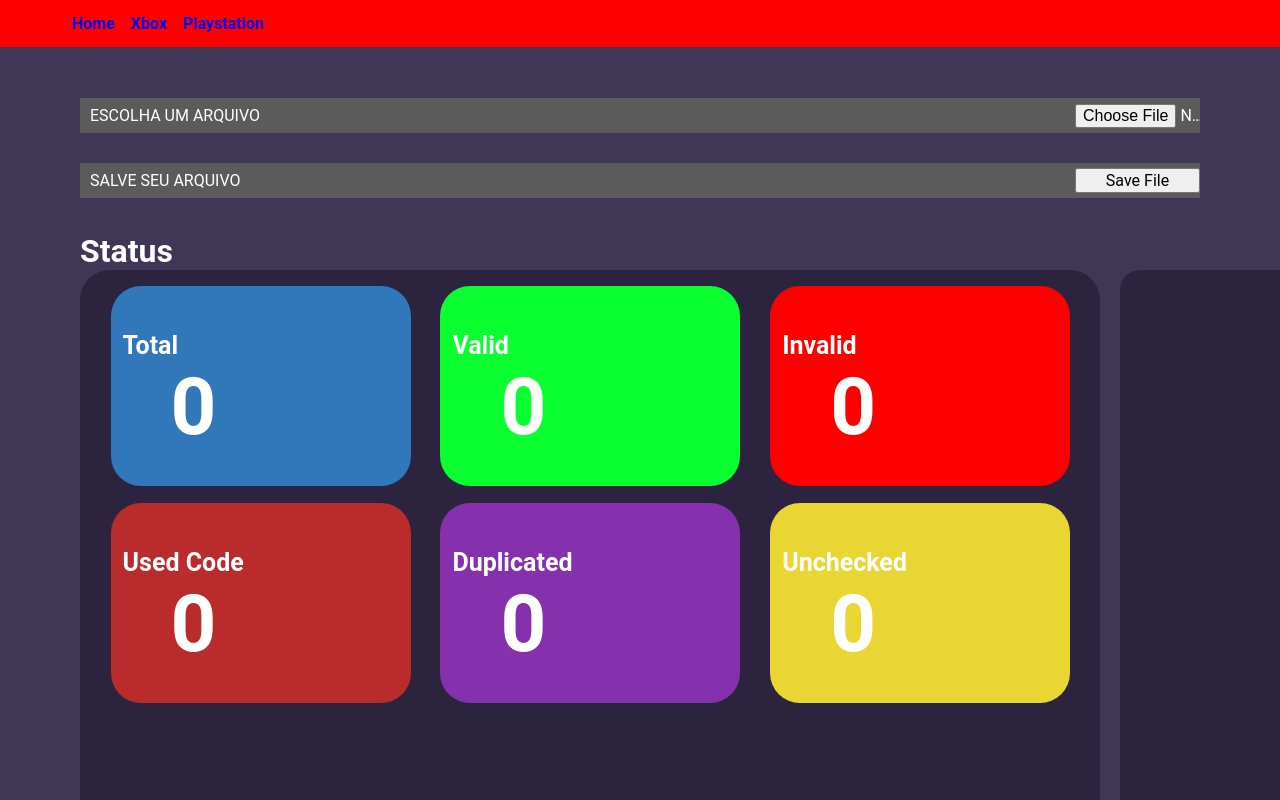
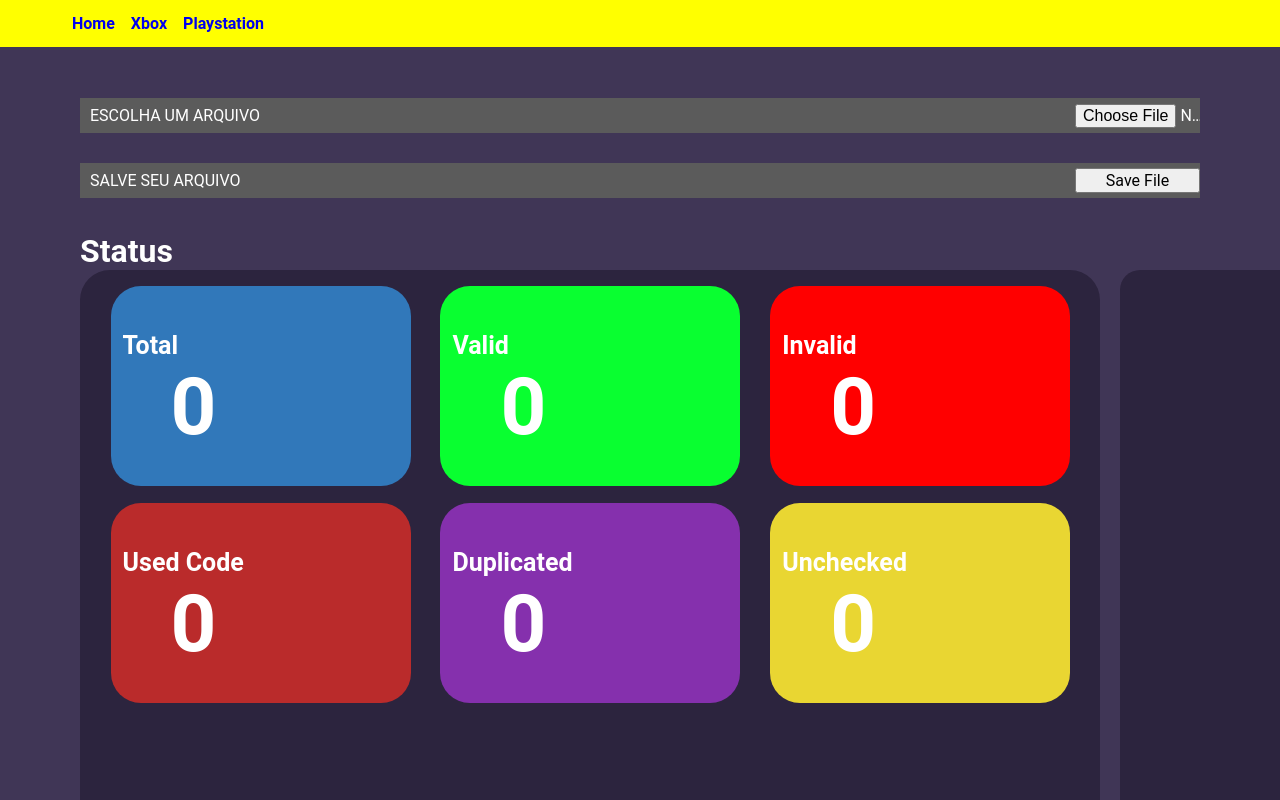
Before and after one commit to WellingtonDevBR/nextjs-xbox-code-checker, a Next.js app: page / in a window 1280 px wide. Shown: the top 800 px of the page. Built offline with nearby package versions, Linux system fonts and the light colour scheme.

Commit message:
header color

```diff
--- a/src/components/Header/styles.module.scss
+++ b/src/components/Header/styles.module.scss
@@ -1,5 +1,5 @@
 .headerContainer {
-    background-color: #FF0000;
+    background-color: rgb(255, 255, 0);
     height: 3rem;
     border-bottom: 1px solid var(--purple-700);
 }
```
